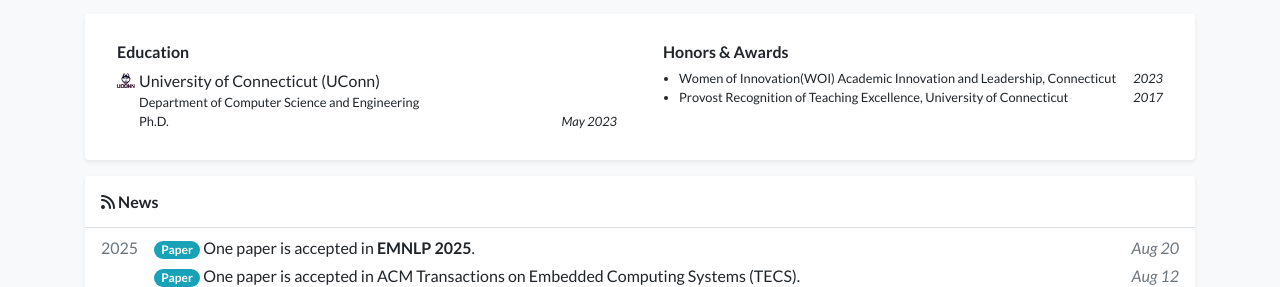
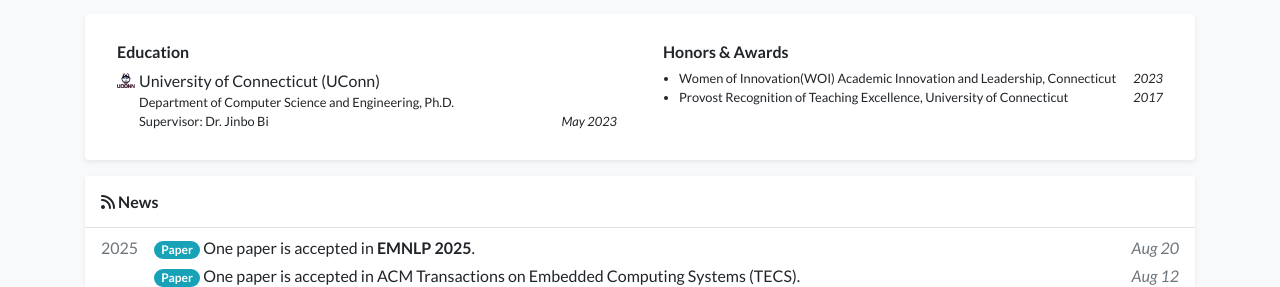
Before and after one commit to FayeDou/fayedou.github.io, a Jekyll site: the page built from index.html, in a window 1280 px wide and 900 px high, scrolled down 537 px. Shown: the part 166-453 px from the top of the window. Built offline with Jekyll 4.4.1, drawn with Linux system fonts in a browser that asks for light colours; nearby versions of some CDN libraries; a style sheet for code colours, icons or effects is not loaded.

Commit message:
Update profile.yml

```diff
--- a/_data/profile.yml
+++ b/_data/profile.yml
@@ -38,8 +38,8 @@
 - name: University of Connecticut (UConn)
   logo: /assets/images/badges/husky-logo-lockup-circleR.jpg
   position: >-
-    Department of Computer Science and Engineering <br/>
-    Ph.D.
+    Department of Computer Science and Engineering, Ph.D. <br/>
+    Supervisor: Dr. Jinbo Bi
   date: May 2023
 # - name: Peking University
 #   logo: /assets/images/badges/PKU_red.png
```
